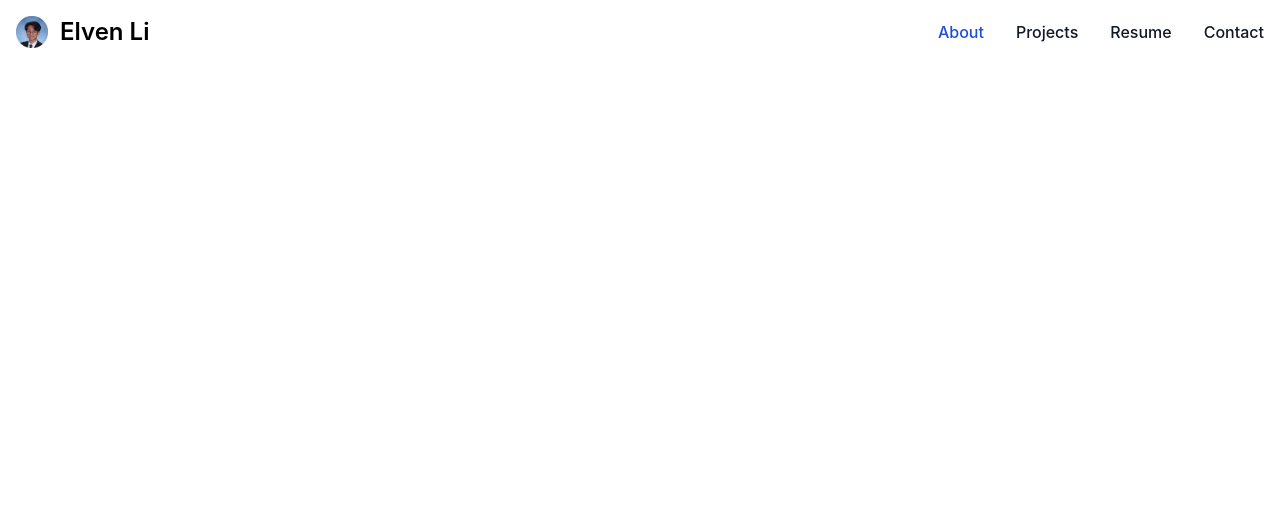
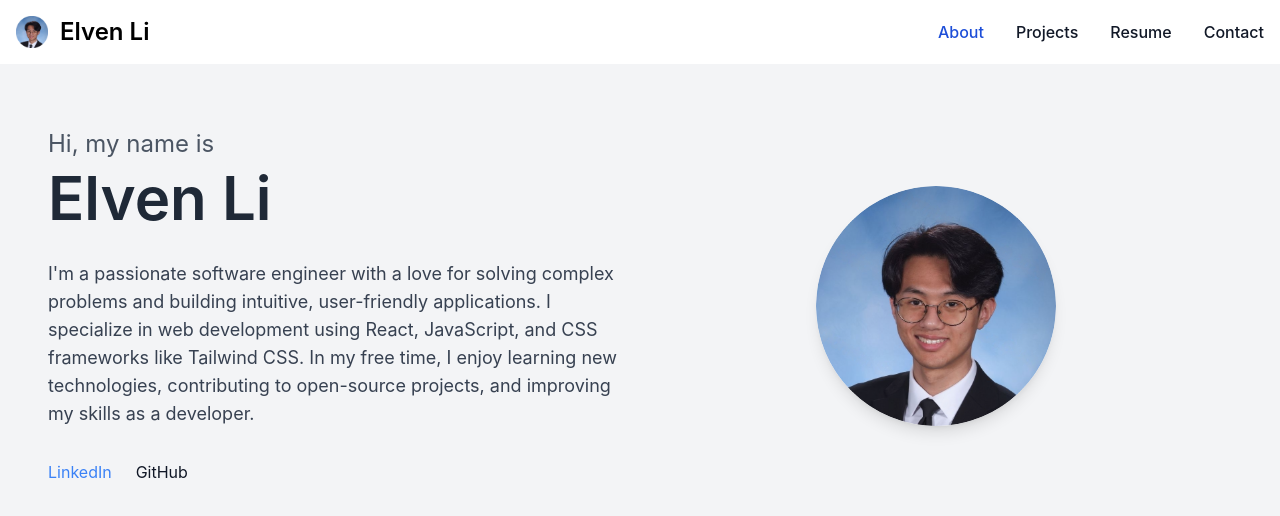
Before and after one commit to elvli/DevPortfolio, a React (Create React App) app: page / in a window 1280 px wide. Shown: the top 516 px of the page. Built offline with nearby package versions, Linux system fonts and the light colour scheme.

Commit message:
Added an About Me section
Mostly just a place holder, still haven't added the actual text.

```diff
--- a/src/App.js
+++ b/src/App.js
@@ -1,10 +1,12 @@
-import Home from './Components/Home';
-import NavBar from './Components/NavBar';
+import Home from "./Components/Home";
+import NavBar from "./Components/NavBar";
+import About from "./Components/About";
 
 function App() {
   return (
     <div className="App">
-      <NavBar/>
+      <NavBar />
+      <About />
     </div>
   );
 }
--- /dev/null
+++ b/src/Components/About.js
@@ -0,0 +1,63 @@
+import React from "react";
+import portraitImg from "../Assets/round-portrait.png";
+
+function About() {
+  return (
+    <div>
+      <section className="bg-gray-100 py-16 px-6 md:px-12">
+        <div className="max-w-7xl mx-auto flex flex-col md:flex-row items-center justify-between">
+          {/* Text Section */}
+          <div className="text-left md:w-1/2 mb-8 md:mb-0">
+            {/* Small text for intro */}
+            <h3 className="text-2xl text-gray-600 mb-2">Hi, my name is</h3>
+
+            {/* Large text for name */}
+            <h3 className="text-6xl font-semibold text-gray-800 mb-8 ml-0">
+              Elven Li
+            </h3>
+
+            {/* Rest of the description */}
+            <p className="text-lg text-gray-700 mb-8">
+              I'm a passionate software engineer with a love for solving complex
+              problems and building intuitive, user-friendly applications. I
+              specialize in web development using React, JavaScript, and CSS
+              frameworks like Tailwind CSS. In my free time, I enjoy learning
+              new technologies, contributing to open-source projects, and
+              improving my skills as a developer.
+            </p>
+
+            {/* Social Links */}
+            <div className="flex space-x-6">
+              <a
+                href="https://www.linkedin.com/in/elvenli"
+                target="_blank"
+                rel="noopener noreferrer"
+                className="text-blue-500 hover:text-blue-700"
+              >
+                LinkedIn
+              </a>
+              <a
+                href="https://github.com/elvli"
+                target="_blank"
+                rel="noopener noreferrer"
+                className="text-gray-900 hover:text-gray-700"
+              >
+                GitHub
+              </a>
+            </div>
+          </div>
+
+          <div className="md:w-1/2 flex justify-center">
+            <img
+              src={portraitImg}
+              alt="Portrait"
+              className="rounded-full shadow-lg w-60 h-60 object-cover"
+            />
+          </div>
+        </div>
+      </section>
+    </div>
+  );
+}
+
+export default About;
```
